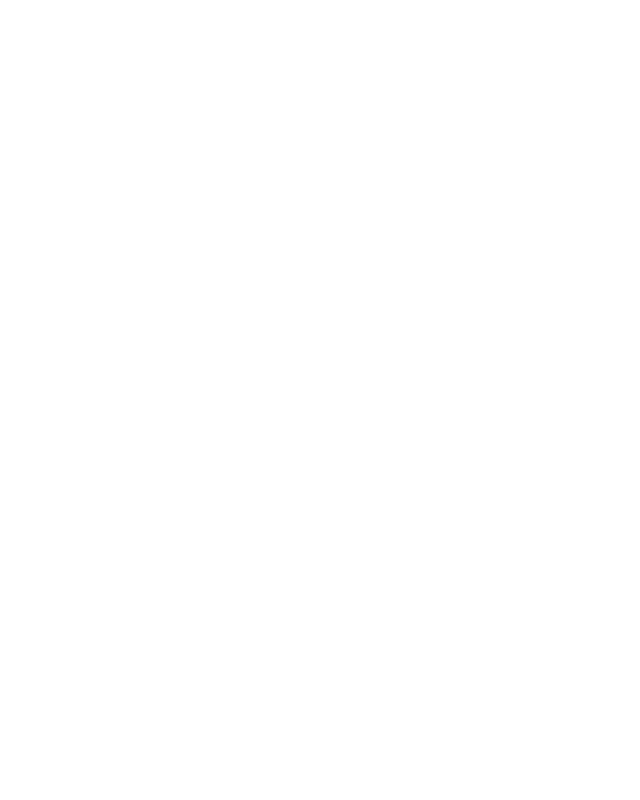
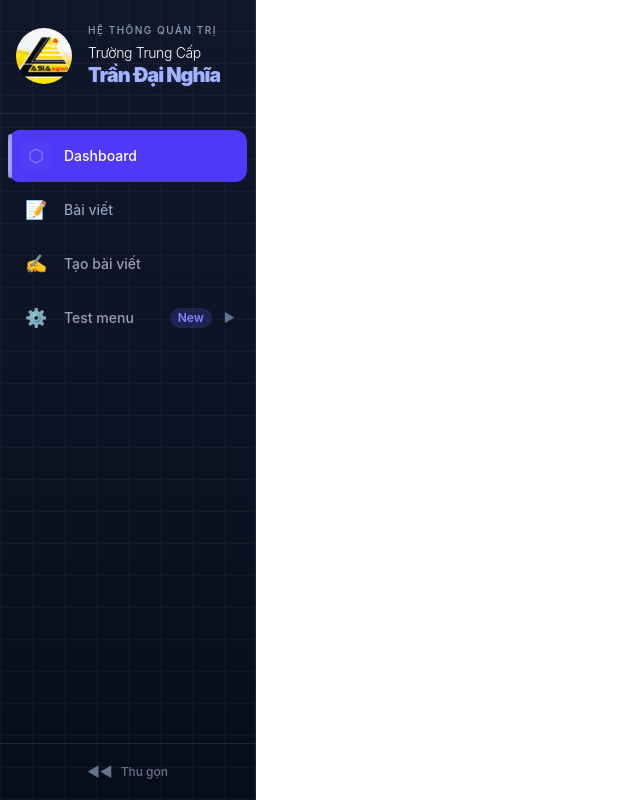
Before and after one commit to NguyenMinhNhat843/WebsiteTruongTDN, a React (Vite) app: page /admin in a window 1280 px wide. Shown: the whole page, without its empty margins (0-640 px from the left). Built offline with nearby package versions, Linux system fonts and the light colour scheme.

Commit message:
SideBar Admin page

```diff
--- a/src/App.tsx
+++ b/src/App.tsx
@@ -8,13 +8,13 @@
 import SoDoToChuc from "./pages/client/SoDoToChuc";
 import HopTacQuocTe from "./pages/client/HopTacQuocTe";
 import CreatePost from "./pages/admin/CreatePost";
-import AdminLayout from "./components/layouts/AdminLayout";
 import BoMayToChuc from "./pages/client/BoMayToChuc/BoMayToChuc";
 import LienHe from "./pages/client/LienHe/LienHe";
 import DangKyTuVan from "./pages/client/DangKyTuVan/DangKyTuVan";
 import ChuongTrinhDaoTaoDetail from "./pages/client/ChuongTrinhDaoTaoDetail";
 import PostDetail from "./pages/client/PostDetail";
 import Home from "./pages/client/Home/Home";
+import AdminMainLayout from "./pages/admin/AdminMainLayout/AdminMainLayout";
 
 function App() {
   return (
@@ -50,10 +50,15 @@
         </Route>
       </Route>
 
-      <Route path="/admin" element={<AdminLayout />}>
+      {/* Admin */}
+      <Route path="/admin" element={<AdminMainLayout />}>
         <Route path="create-post" element={<CreatePost />} />
         <Route path="dashboard" element={<div>Dashboard</div>} />
+        <Route path="posts" element={<div>Posts</div>} />
       </Route>
+
+      {/* Route 404 - Luôn để ở cuối cùng */}
+      <Route path="*" element={<div>Page Not Found</div>} />
     </Routes>
   );
 }
--- a/src/components/layouts/AdminLayout.tsx
+++ /dev/null
@@ -1,11 +0,0 @@
-import { Outlet } from "react-router-dom";
-
-const AdminLayout = () => {
-  return (
-    <div>
-      <Outlet />
-    </div>
-  );
-};
-
-export default AdminLayout;
--- /dev/null
+++ b/src/pages/admin/AdminMainLayout/AdminMainLayout.tsx
@@ -0,0 +1,19 @@
+import { Outlet } from "react-router-dom";
+import Sidebar from "./SideBar";
+import navItems from "./navItem.ts";
+
+const AdminMainLayout = () => {
+  return (
+    <div className="flex min-h-screen">
+      <aside className="sticky top-0 h-screen">
+        <Sidebar items={navItems} defaultOpenIds={["products", "orders"]} />
+      </aside>
+
+      <main className="grow">
+        <Outlet />
+      </main>
+    </div>
+  );
+};
+
+export default AdminMainLayout;
--- /dev/null
+++ b/src/pages/admin/AdminMainLayout/NavNode.tsx
@@ -0,0 +1,131 @@
+import type { NavItem } from "./navItem";
+
+interface NavNodeProps {
+  item: NavItem;
+  depth: number;
+  activeId: string | null;
+  openIds: Set<string>;
+  collapsed: boolean;
+  onToggle: (id: string) => void;
+  onActivate: (item: NavItem) => void;
+}
+
+function NavNode({
+  item,
+  depth,
+  activeId,
+  openIds,
+  collapsed,
+  onToggle,
+  onActivate,
+}: NavNodeProps) {
+  const hasChildren = Array.isArray(item.children) && item.children.length > 0;
+  const isOpen = openIds.has(item.id);
+  const isActive = activeId === item.id;
+
+  const handleClick = () => {
+    if (hasChildren) {
+      onToggle(item.id);
+    } else {
+      onActivate(item);
+    }
+  };
+
+  const paddingLeft = collapsed
+    ? "pl-0"
+    : depth === 0
+      ? "pl-3"
+      : `pl-${3 + depth * 4}`;
+
+  return (
+    <li>
+      <button
+        onClick={handleClick}
+        title={collapsed ? item.label : undefined}
+        className={[
+          "group relative flex w-full items-center gap-3 rounded-xl px-3 py-2.5 text-sm font-medium transition-all duration-200",
+          collapsed ? "justify-center px-2" : "",
+          isActive
+            ? "bg-indigo-600 text-white"
+            : "text-slate-400 hover:bg-slate-800/70 hover:text-slate-100",
+          paddingLeft,
+        ].join(" ")}
+      >
+        {/* Icon Wrapper */}
+        {item.icon && (
+          <span
+            className={[
+              "flex shrink-0 items-center justify-center transition-all duration-300",
+              collapsed ? "h-12 w-12 text-2xl" : "h-8 w-8 text-lg",
+              isActive ? "text-indigo-400 bg-indigo-500/10" : "text-slate-400",
+            ].join(" ")}
+          >
+            {item.icon}
+          </span>
+        )}
+
+        {/* Label */}
+        {!collapsed && (
+          <span className="flex-1 truncate text-left">{item.label}</span>
+        )}
+
+        {/* Badge */}
+        {!collapsed && item.badge !== undefined && (
+          <span
+            className={[
+              "ml-auto shrink-0 rounded-full px-2 py-0.5 text-xs font-semibold",
+              isActive
+                ? "bg-white/20 text-white"
+                : "bg-indigo-500/20 text-indigo-400",
+            ].join(" ")}
+          >
+            {item.badge}
+          </span>
+        )}
+
+        {/* Chevron */}
+        {!collapsed && hasChildren && (
+          <span
+            className={[
+              "shrink-0 text-xs transition-transform duration-300",
+              isOpen ? "rotate-90" : "",
+              isActive ? "text-white/70" : "text-slate-500",
+            ].join(" ")}
+          >
+            ▶
+          </span>
+        )}
+
+        {/* Active indicator bar */}
+        {isActive && (
+          <span className="absolute inset-y-1 left-0 w-1 rounded-full bg-white/50" />
+        )}
+      </button>
+
+      {/* Children */}
+      {hasChildren && isOpen && !collapsed && (
+        <ul
+          className={[
+            "mt-0.5 space-y-0.5 overflow-hidden border-l border-slate-700/50 ml-5",
+            "animate-in slide-in-from-top-2 duration-200",
+          ].join(" ")}
+        >
+          {item.children!.map((child) => (
+            <NavNode
+              key={child.id}
+              item={child}
+              depth={depth + 1}
+              activeId={activeId}
+              openIds={openIds}
+              collapsed={collapsed}
+              onToggle={onToggle}
+              onActivate={onActivate}
+            />
+          ))}
+        </ul>
+      )}
+    </li>
+  );
+}
+
+export default NavNode;
--- /dev/null
+++ b/src/pages/admin/AdminMainLayout/SideBar.tsx
@@ -0,0 +1,147 @@
+import { useState, useCallback } from "react";
+import NavNode from "./NavNode";
+import type { NavItem } from "./navItem";
+import { useNavigate } from "react-router-dom";
+import navItems from "./navItem";
+
+export interface SidebarProps {
+  items: NavItem[];
+  defaultOpenIds?: string[];
+  collapsed?: boolean;
+  onCollapsedChange?: (collapsed: boolean) => void;
+}
+
+export default function Sidebar({
+  items,
+  defaultOpenIds = [],
+  collapsed: controlledCollapsed,
+  onCollapsedChange,
+}: SidebarProps) {
+  const navigate = useNavigate();
+  const [internalCollapsed, setInternalCollapsed] = useState(false);
+  const [openIds, setOpenIds] = useState<Set<string>>(new Set(defaultOpenIds));
+  const [activeId, setActiveId] = useState<string | null>(
+    navItems[0]?.id ?? null,
+  );
+
+  const isCollapsed = controlledCollapsed ?? internalCollapsed;
+
+  const toggleCollapsed = () => {
+    setInternalCollapsed(!isCollapsed);
+    onCollapsedChange?.(!isCollapsed);
+  };
+
+  const handleToggle = useCallback((id: string) => {
+    setOpenIds((prev) => {
+      const next = new Set(prev);
+      if (next.has(id)) {
+        next.delete(id);
+      } else {
+        next.add(id);
+      }
+      return next;
+    });
+  }, []);
+
+  const handleActivate = useCallback(
+    (item: NavItem) => {
+      setActiveId(item.id);
+      if (item.href) {
+        navigate(item.href);
+      }
+    },
+    [navigate],
+  );
+
+  return (
+    <aside
+      className={[
+        "relative flex h-screen flex-col transition-all duration-300 ease-in-out",
+        isCollapsed ? "w-24" : "w-64",
+        "border-r border-slate-700/50",
+      ].join(" ")}
+      style={{
+        background:
+          "linear-gradient(180deg, #0f172a 0%, #0c1222 60%, #080d1a 100%)",
+      }}
+    >
+      {/* Subtle grid texture */}
+      <div
+        className="pointer-events-none absolute inset-0 opacity-[0.03]"
+        style={{
+          backgroundImage:
+            "repeating-linear-gradient(0deg, #fff 0px, #fff 1px, transparent 1px, transparent 32px), repeating-linear-gradient(90deg, #fff 0px, #fff 1px, transparent 1px, transparent 32px)",
+        }}
+      />
+
+      {/* Header */}
+      <div
+        className={[
+          "relative flex items-center border-b border-slate-700/50 px-4 py-6 transition-all duration-300",
+          isCollapsed ? "justify-center px-2" : "gap-3",
+        ].join(" ")}
+      >
+        {/* Logo / Icon */}
+        <div className="h-14 w-14 rounded-full">
+          <img
+            src="/logo.png"
+            alt="Logo"
+            className="h-full w-full object-cover rounded-full"
+          />
+        </div>
+
+        {/* Text Content */}
+        {!isCollapsed && (
+          <div className="flex flex-col leading-tight overflow-hidden ml-1">
+            <span className="truncate text-[10px] font-medium uppercase tracking-[0.15em] text-slate-400">
+              Hệ thống quản trị
+            </span>
+            <span className="truncate text-sm font-light text-white mt-1.5 tracking-tight">
+              Trường Trung Cấp
+            </span>
+            <span className="truncate text-xl font-black text-indigo-300 -mt-0.5 tracking-tighter shadow-indigo-500/10 [text-shadow:0_1px_4px_var(--tw-shadow-color)]">
+              Trần Đại Nghĩa
+            </span>
+          </div>
+        )}
+      </div>
+
+      {/* Nav */}
+      <nav className="relative flex-1 overflow-y-auto overflow-x-hidden px-2 py-4 scrollbar-thin scrollbar-track-transparent scrollbar-thumb-slate-700">
+        <ul className="space-y-0.5">
+          {items.map((item) => (
+            <NavNode
+              key={item.id}
+              item={item}
+              depth={0}
+              activeId={activeId}
+              openIds={openIds}
+              collapsed={isCollapsed}
+              onToggle={handleToggle}
+              onActivate={handleActivate}
+            />
+          ))}
+        </ul>
+      </nav>
+
+      {/* Collapse toggle */}
+      <div className="relative border-t border-slate-700/50 p-2">
+        <button
+          onClick={toggleCollapsed}
+          className="flex w-full items-center justify-center gap-2 rounded-xl py-2.5 text-slate-500 transition-colors hover:bg-slate-800 hover:text-slate-300"
+          title={isCollapsed ? "Expand" : "Collapse"}
+        >
+          <span
+            className={[
+              "text-sm transition-transform duration-300",
+              isCollapsed ? "rotate-180" : "",
+            ].join(" ")}
+          >
+            ◀◀
+          </span>
+          {!isCollapsed && <span className="text-xs font-medium">Thu gọn</span>}
+        </button>
+      </div>
+    </aside>
+  );
+}
--- /dev/null
+++ b/src/pages/admin/AdminMainLayout/navItem.ts
@@ -0,0 +1,55 @@
+export interface NavItem {
+  id: string;
+  label: string;
+  icon?: string; // emoji hoặc ký tự icon
+  href?: string;
+  badge?: string | number;
+  children?: NavItem[];
+}
+
+const navItems: NavItem[] = [
+  {
+    id: "dashboard",
+    label: "Dashboard",
+    icon: "⬡",
+    href: "/admin/dashboard",
+  },
+  {
+    id: "posts",
+    label: "Bài viết",
+    icon: "📝",
+    href: "/admin/posts",
+  },
+  {
+    id: "createpost",
+    label: "Tạo bài viết",
+    icon: "✍",
+    href: "/admin/create-post",
+  },
+  {
+    id: "test",
+    label: "Test menu",
+    icon: "⚙",
+    badge: "New",
+    children: [
+      {
+        id: "menuchildren1",
+        label: "Menu con 1",
+        href: "/admin/settings/profile",
+      },
+      {
+        id: "menuchildren2",
+        label: "Menu con 2",
+        href: "/admin/settings/security",
+      },
+      {
+        id: "menuchildren3",
+        label: "Menu con 3",
+        href: "/admin/settings/billing",
+      },
+      { id: "menuchildren4", label: "Menu con 4", href: "/admin/settings/api" },
+    ],
+  },
+];
+
+export default navItems;
```
